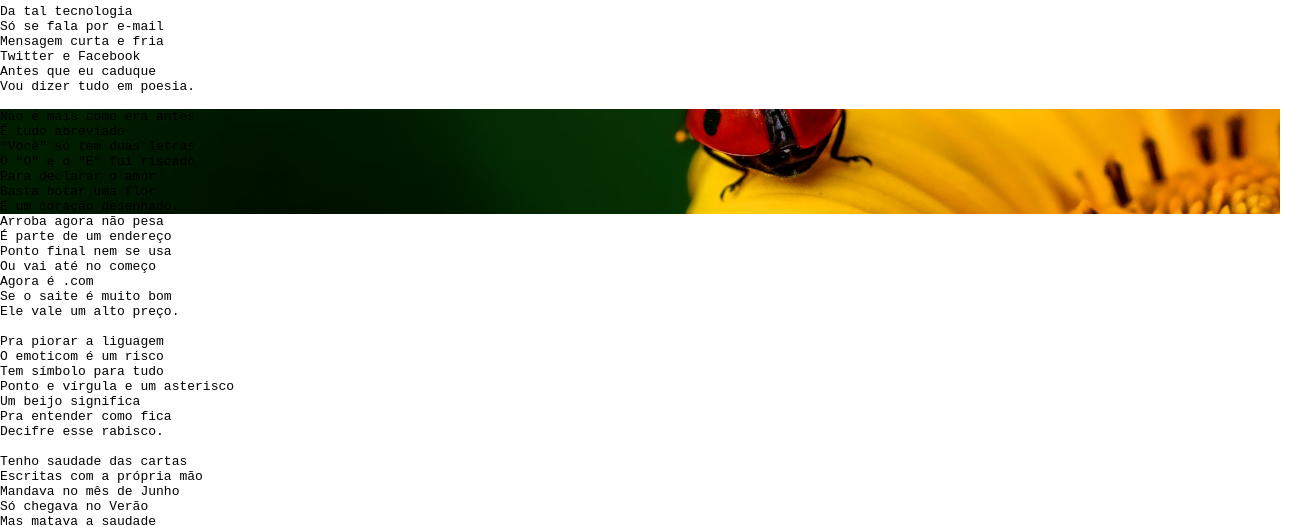
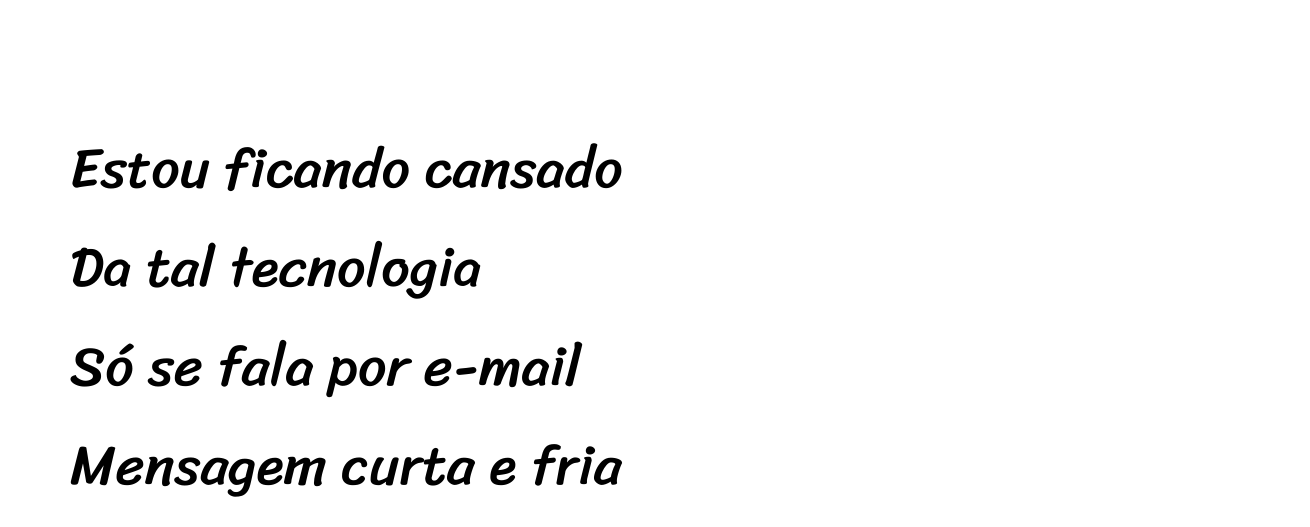
Before and after one commit to viniciusolliver2023/HTMLCSS, a plain HTML site: page Ex030/index.html in a window 1280 px wide. Shown: the part 285-812 px from the top of the page, 1310 px wide, since content can reach past the window. Drawn offline with Linux system fonts and the light colour scheme.

Commit message:
Update style.css

```diff
--- a/Ex030/style.css
+++ b/Ex030/style.css
@@ -30,6 +30,22 @@ a {
 }
 
 section {
+    width: 100vw;
+    height: 100vh;
+    padding: 10vh 0px 10vh 30px;
+    font-size: 3.5rem;
+}
+
+section > pre {
+    font-family: 'Sriracha', serif;
+    display: inline-block;
+    margin: 30px 0px 50px 30px;
+    padding: 20px 10px 20px 10px
+}
+
+.texto {
+    color: white;
+    background-color: rgba(0, 0, 0, 0.25);
 
 }
 
@@ -41,8 +57,6 @@ section {
     background-position: right center;
 }
 
-
-
 footer {
     background-color: black;
     padding: 10px;
```
